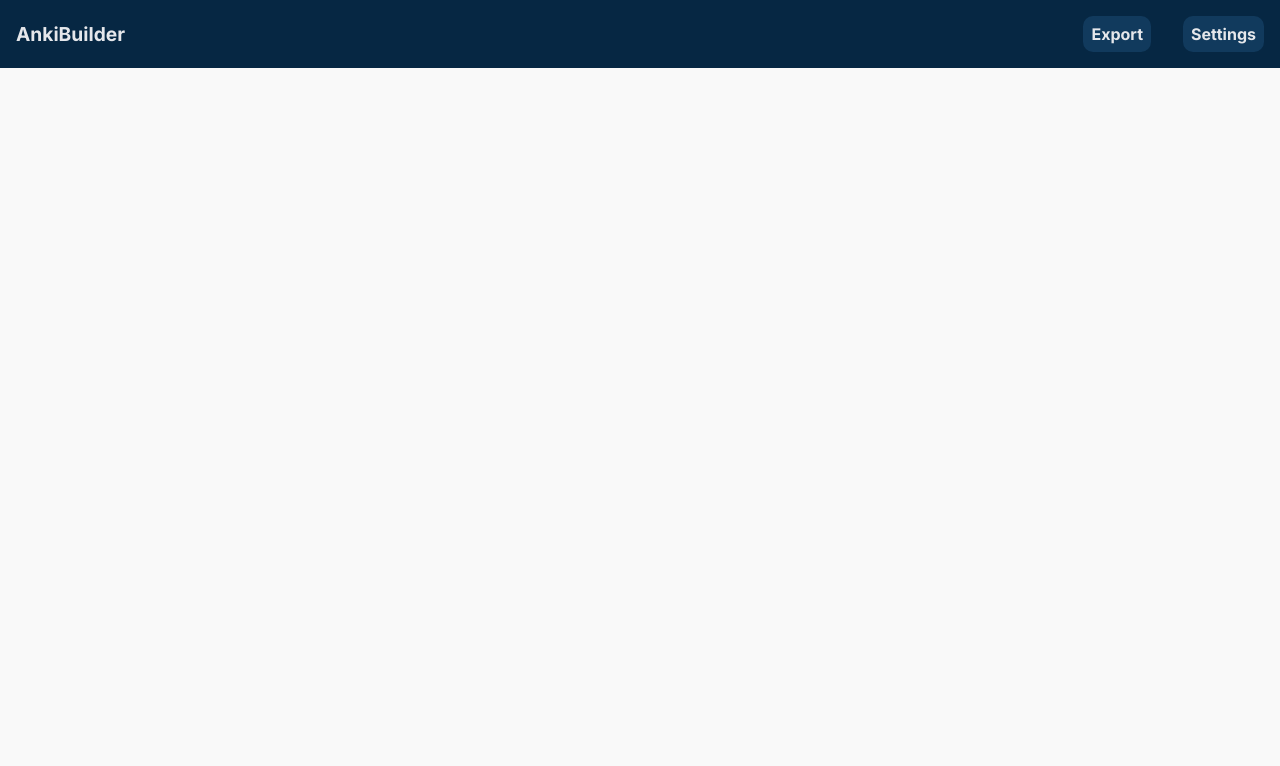
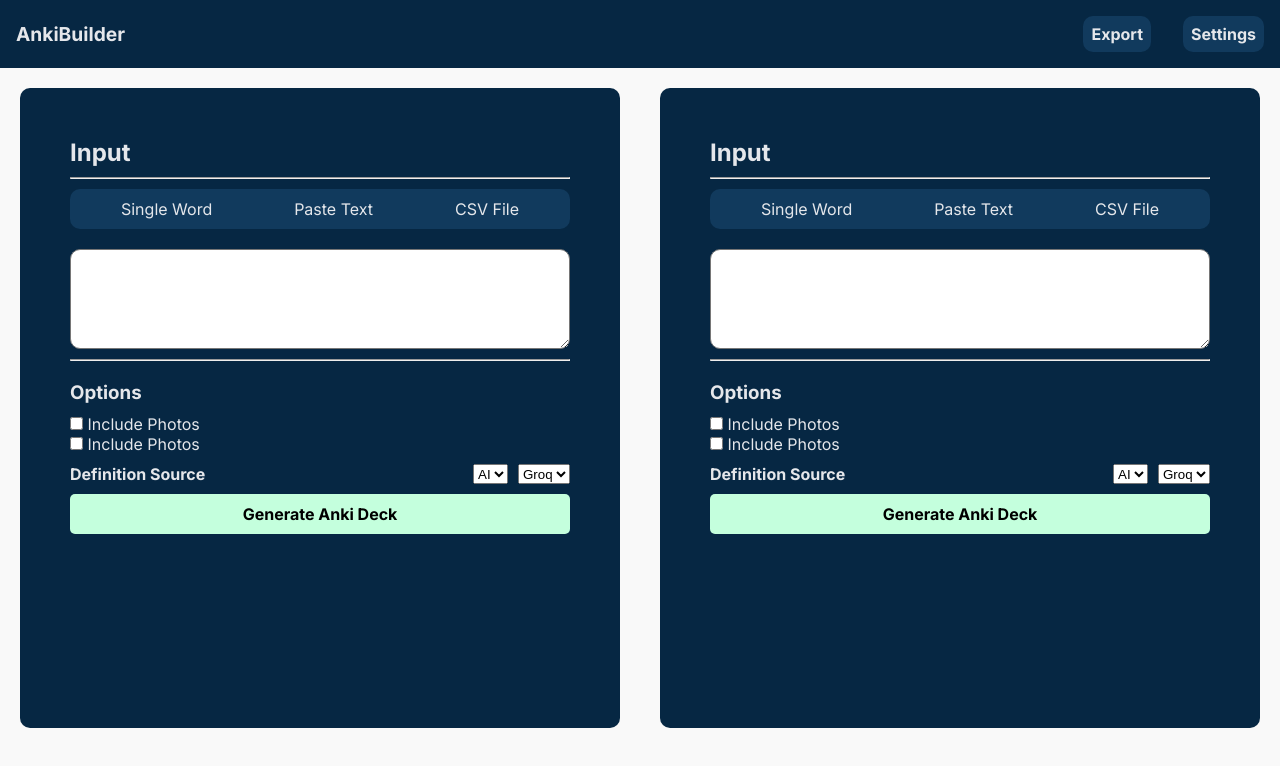
Before and after one commit to AmrGamalbit/anki-builder, a Vue app in the folder frontend/: page / in a window 1280 px wide. Shown: the top 766 px of the page. Built offline with nearby package versions, Linux system fonts and the light colour scheme; the HTML template or start-up script is replaced by a standard one.

Commit message:
feat: implement input panel for adding words to generate a deck

```diff
--- a/frontend/src/App.vue
+++ b/frontend/src/App.vue
@@ -1,10 +1,20 @@
 <script setup lang="ts">
 import Navbar from '@/components/Navbar.vue';
+import InputGenerator from '@/components/InputGenerator.vue';
 import '@/assets/global.css';
 </script>
 
 <template>
   <Navbar />
+  <div class="wrapper">
+    <InputGenerator />
+    <InputGenerator />
+  </div>
 </template>
 
-<style scoped></style>
+<style scoped>
+.wrapper {
+    display: flex;
+    justify-content: space-between;
+}
+</style>
--- /dev/null
+++ b/frontend/src/components/GeneratorFormatOptions.vue
@@ -0,0 +1,52 @@
+<script setup lang="ts"></script>
+
+<template>
+  <div class="deck-generator__format-options">
+    <h3>Options</h3>
+    <div class="format-options">
+      <div class="general-options">
+        <ul>
+          <li><input type="checkbox" id="1" /> <label for="1">Include Photos</label></li>
+          <li><input type="checkbox" id="1" /> <label for="1">Include Photos</label></li>
+        </ul>
+      </div>
+      <div class="definition-options">
+        <h4>Definition Source</h4>
+        <div class="definition-options-choices">
+          <select name="" id="">
+            <option value="a">AI</option>
+          </select>
+          <select name="AI_Options" id="">
+            <option value="a">Groq</option>
+          </select>
+        </div>
+      </div>
+    </div>
+  </div>
+</template>
+
+<style scoped>
+h3 {
+  margin: 10px 0;
+}
+
+.general-options ul {
+  list-style-type: none;
+}
+
+.format-options {
+  display: flex;
+  flex-direction: column;
+  gap: 10px;
+}
+
+.definition-options {
+  display: flex;
+  justify-content: space-between;
+}
+
+.definition-options-choices {
+  display: flex;
+  gap: 10px;
+}
+</style>
--- /dev/null
+++ b/frontend/src/components/GeneratorSourceOptions.vue
@@ -0,0 +1,20 @@
+<script setup lang="ts"></script>
+
+<template>
+  <ul class="deck-generator__source-options">
+    <li>Single Word</li>
+    <li>Paste Text</li>
+    <li>CSV File</li>
+  </ul>
+</template>
+
+<style scoped>
+.deck-generator__source-options {
+  list-style-type: none;
+  display: flex;
+  background-color: #113a5d;
+  padding: 10px;
+  border-radius: 10px;
+  justify-content: space-around;
+}
+</style>
--- /dev/null
+++ b/frontend/src/components/InputGenerator.vue
@@ -0,0 +1,57 @@
+<script setup lang="ts">
+import SourceOptions from '@/components/GeneratorSourceOptions.vue';
+import FormatOptions from '@/components/GeneratorFormatOptions.vue';
+</script>
+
+<template>
+  <div class="deck-generator" id="deck-generator">
+    <h2>Input</h2>
+    <hr />
+    <form action="" class="deck-generator__form">
+      <SourceOptions />
+      <label for="deck-generator__input"></label>
+      <textarea name="Words Input" id="deck-generator__input"></textarea>
+      <hr />
+      <FormatOptions />
+      <button type="submit">Generate Anki Deck</button>
+    </form>
+  </div>
+</template>
+
+<style scoped>
+.deck-generator {
+  margin: 20px;
+  font-family: 'Inter', sans-serif;
+  background-color: #062743;
+  padding: 50px;
+  color: #e5e7eb;
+  display: flex;
+  flex-direction: column;
+  gap: 10px;
+  border-radius: 10px;
+  width: 100%;
+  height: 80vh;
+}
+
+.deck-generator__form {
+  display: flex;
+  flex-direction: column;
+  gap: 10px;
+}
+
+#deck-generator__input {
+  width: 100%;
+  height: 100px;
+  border-radius: 10px;
+}
+
+button {
+  background-color: #c4ffdd;
+  font-family: inherit;
+  font-size: inherit;
+  border: none;
+  border-radius: 5px;
+  padding: 10px;
+  font-weight: bold;
+}
+</style>
```
